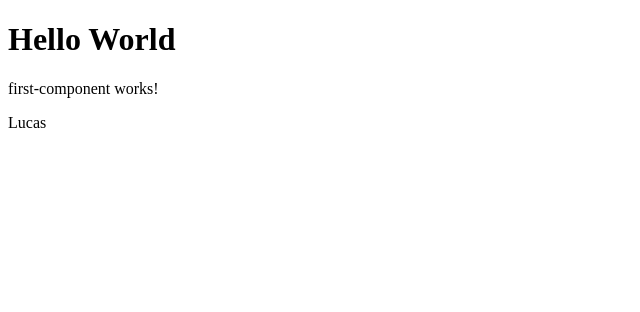
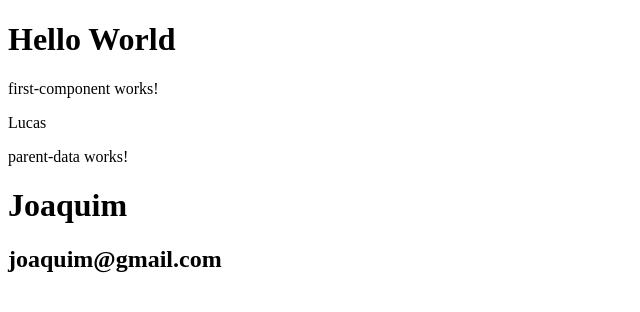
Before and after one commit to LucasAlmeida75/curso-angular, an Angular app: page / in a window 1280 px wide. Shown: the top 312 px of the page, without its empty margins (0-640 px from the left). Built offline with nearby package versions, Linux system fonts and the light colour scheme.

Commit message:
feat: passagem de dados entre componentes

```diff
--- a/src/app/app.component.html
+++ b/src/app/app.component.html
@@ -1,2 +1,3 @@
 <h1>Hello World</h1>
 <app-first-component></app-first-component>
+<app-parent-data [name]="userName" [userData]="userData"></app-parent-data>
--- a/src/app/app.component.ts
+++ b/src/app/app.component.ts
@@ -1,14 +1,19 @@
 import { Component } from '@angular/core';
-import { RouterOutlet } from '@angular/router';
 
 import { FirstComponentComponent } from './components/first-component/first-component.component';
+import { ParentDataComponent } from './components/parent-data/parent-data.component';
 
 @Component({
   selector: 'app-root',
-  imports: [RouterOutlet, FirstComponentComponent],
+  imports: [FirstComponentComponent, ParentDataComponent],
   templateUrl: './app.component.html',
   styleUrl: './app.component.css'
 })
 export class AppComponent {
-  title = 'curso-angular';
+  userName: string = 'Joaquim';
+  title: string = 'curso-angular';
+  userData: {email: string, role: string} = {
+    email: 'joaquim@gmail.com',
+    role: 'Admin'
+  };
 }
--- /dev/null
+++ b/src/app/components/parent-data/parent-data.component.html
@@ -0,0 +1,3 @@
+<p>parent-data works!</p>
+<h1>{{ name }}</h1>
+<h2>{{ userData.email }}</h2>
```
Also changed, not shown: src/app/components/parent-data/parent-data.component.ts (added, +12 -0 lines), src/app/components/parent-data/parent-data.component.css (added), 1 other file (tests, documents, lock files or other folders).
